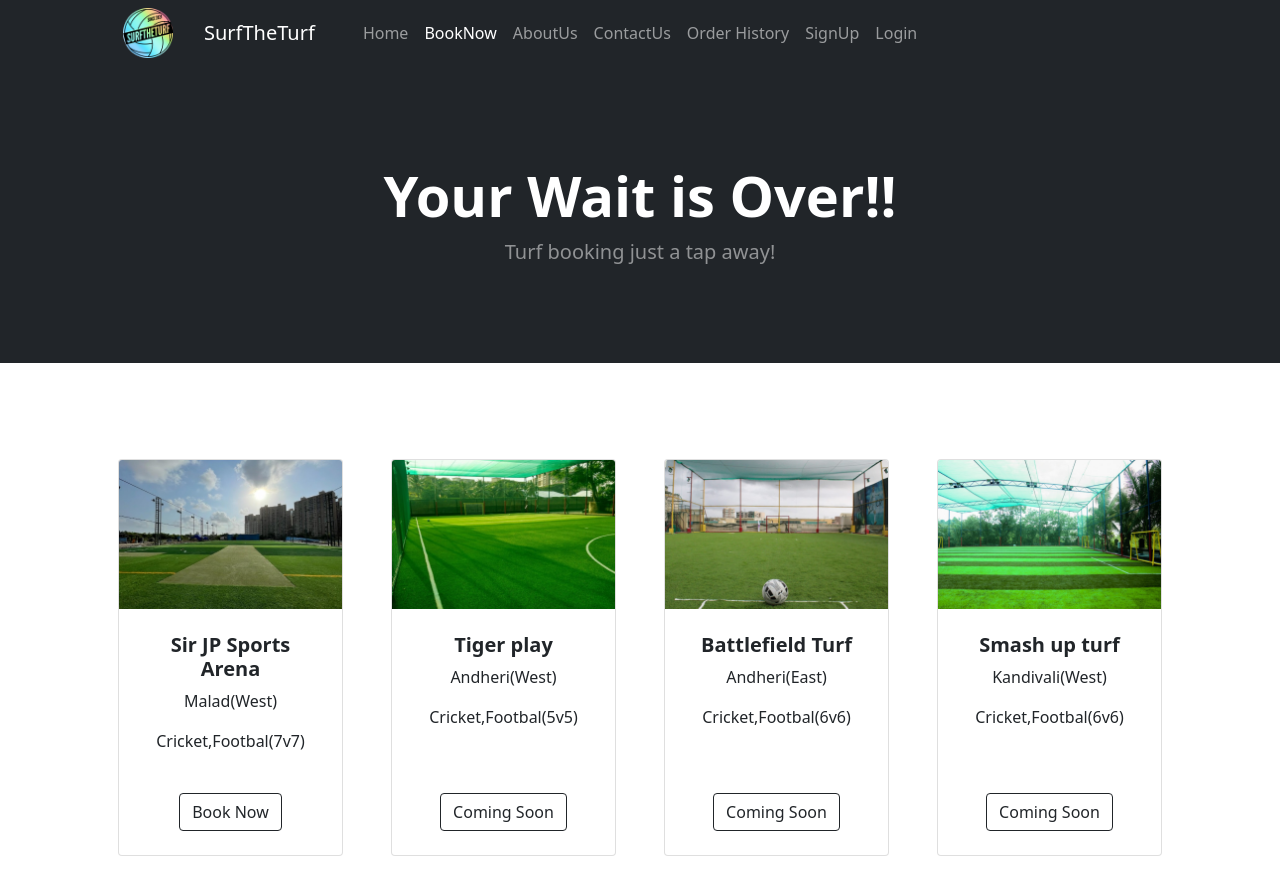
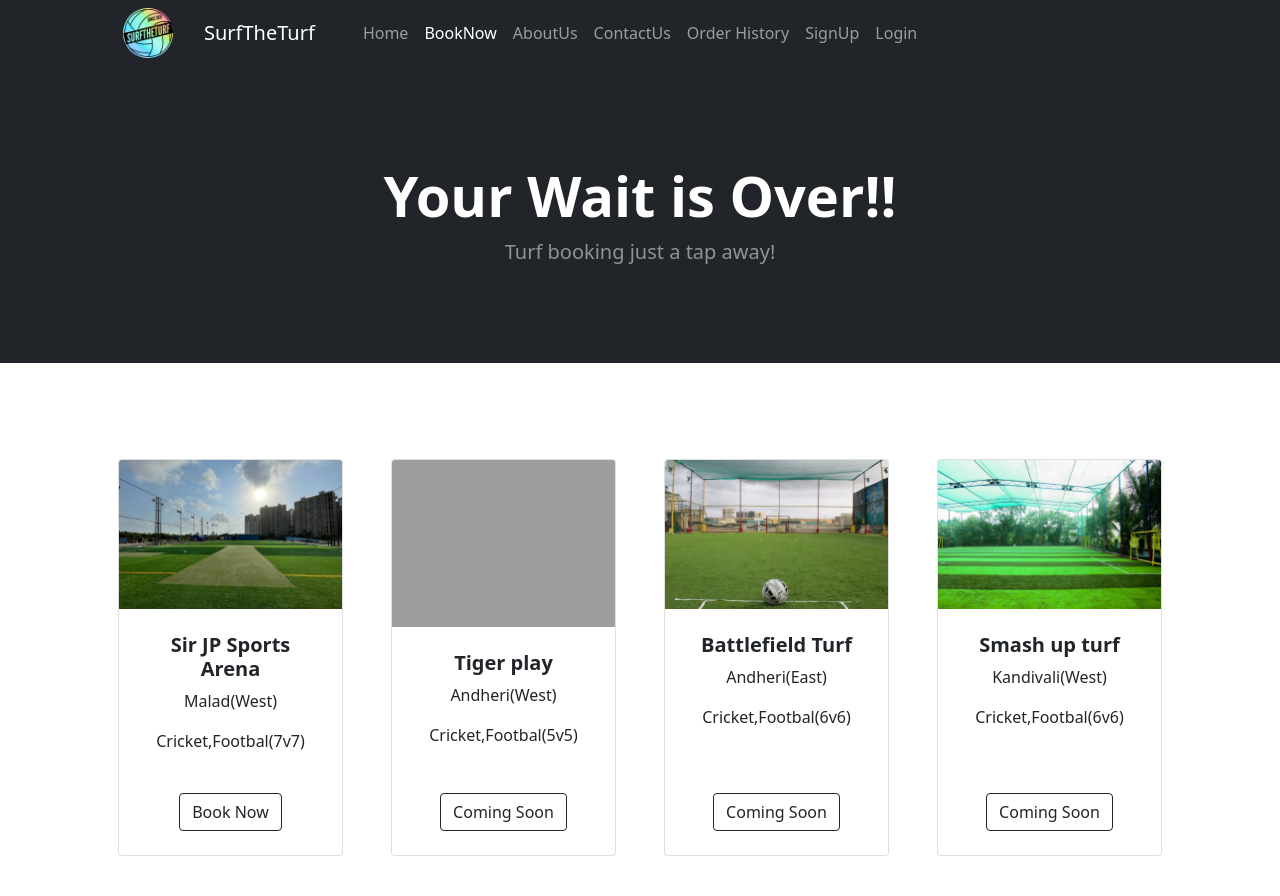
Before and after one commit to parthd06/SurfTheTurf, a Django app: page /book_now in a window 1280 px wide. Shown: the top 896 px of the page. Run offline with Django 3.2, Linux system fonts and the light colour scheme; some libraries are stand-ins or nearby versions; grey boxes are pictures that could not be loaded.

Commit message:
Update booking_index.html

```diff
--- a/templates/booking_index.html
+++ b/templates/booking_index.html
@@ -99,7 +99,7 @@
                     <div class="col mb-5">
                         <div class="card h-100">
                             <!-- Product image-->
-                            <img class="card-img-top" src="../static/images/turf2.png" alt="turf2" />
+                            <img class="card-img-top" src="../static/images/video.mp4" alt="turf2" />
                             <!-- Product details-->
                             <div class="card-body p-4">
                                 <div class="text-center">
```
